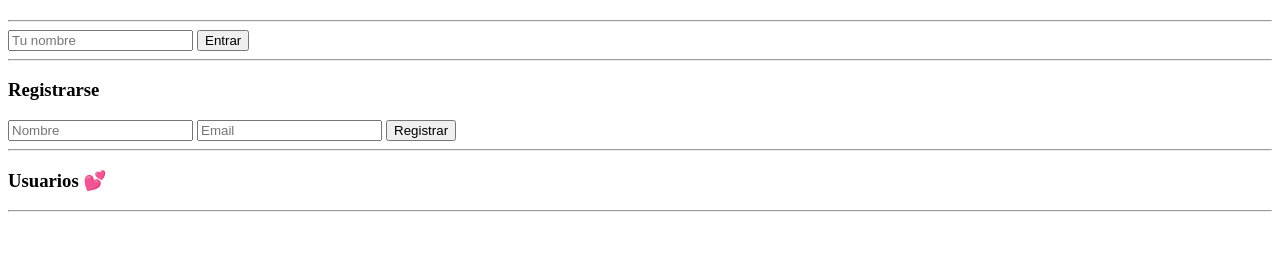
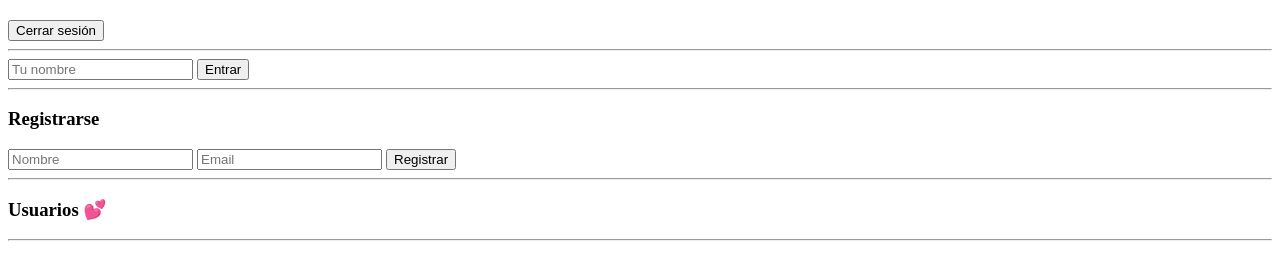
Before and after one commit to Silver6819/loveconnect-backend, a FastAPI app: template templates/index.html in a window 1280 px wide. Shown: the part 102-382 px from the top of the page. Run offline with FastAPI, Linux system fonts and the light colour scheme; the template is opened without the code that fills it, so the values that code supplies are empty.

Commit message:
index.html

```diff
--- a/templates/index.html
+++ b/templates/index.html
@@ -9,6 +9,11 @@
 <h1>💕 LoveConnect</h1>
 
 <h3>Usuario actual: {{ usuario_actual }}</h3>
+
+<!-- 🔥 NUEVO BOTÓN LOGOUT -->
+<a href="/logout">
+    <button>Cerrar sesión</button>
+</a>
 
 <hr>
 
@@ -50,7 +55,6 @@
 {% if chat_con %}
     <h3>Chat con {{ chat_con }}</h3>
 
-    <!-- 🔥 CAMBIO: ID + scroll -->
     <div id="chat-box" style="border:1px solid black; padding:10px; height:200px; overflow-y:auto;">
         {% for m in mensajes %}
             <p><strong>{{ m[0] }}:</strong> {{ m[1] }}</p>
@@ -63,7 +67,6 @@
         <button type="submit">Enviar</button>
     </form>
 
-    <!-- 🔥 NUEVO: AUTO-REFRESH -->
     <script>
     const chatCon = "{{ chat_con }}";
 
@@ -83,7 +86,6 @@
         chatBox.scrollTop = chatBox.scrollHeight;
     }
 
-    // cada 3 segundos
     setInterval(actualizarChat, 3000);
     </script>
 
```
